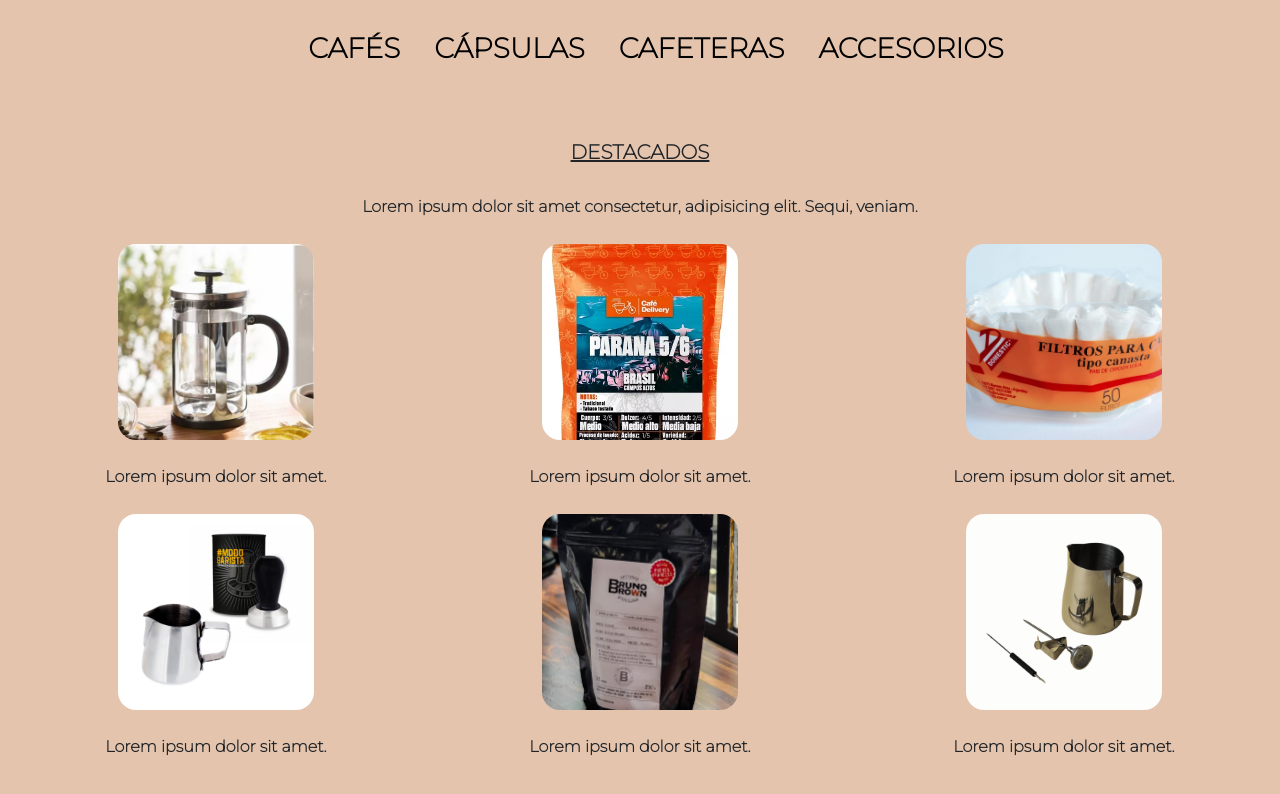
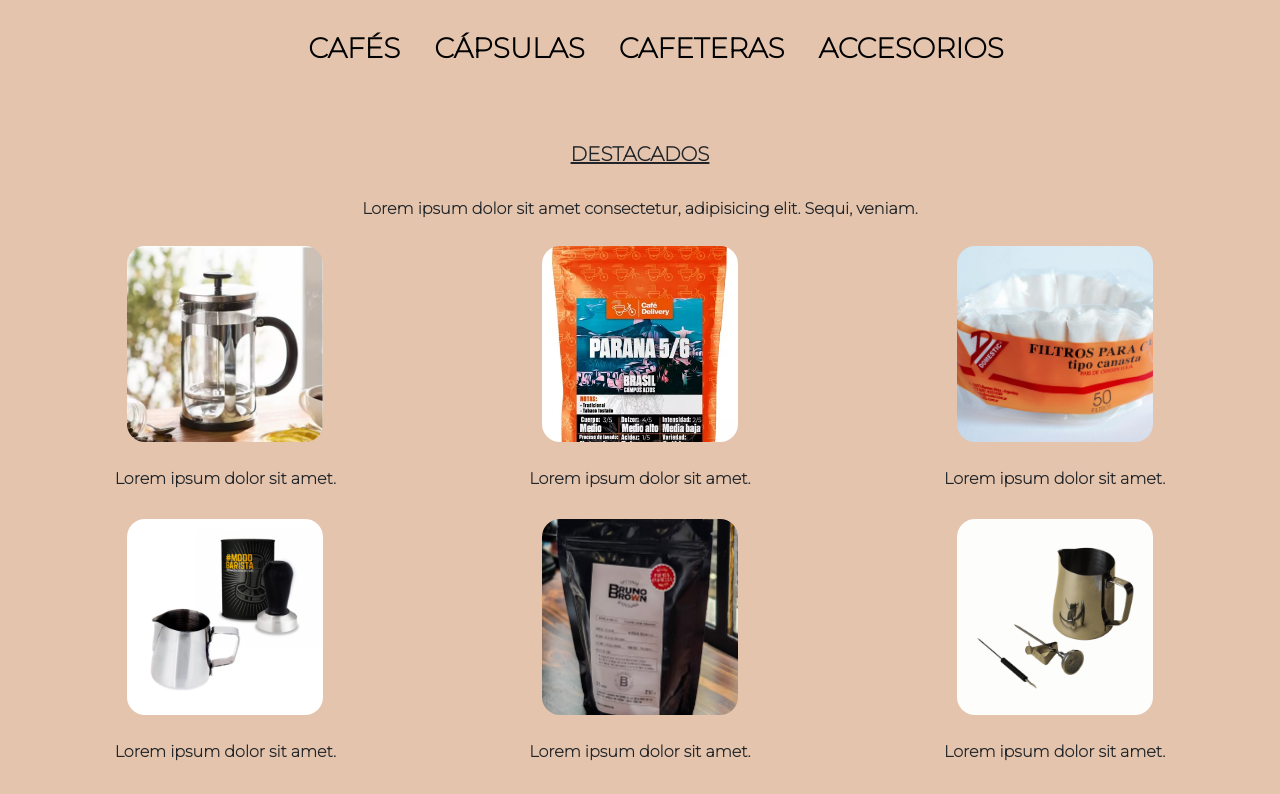
Before and after one commit to MC-Pablo/preentrega2, a plain HTML site: page index.html in a window 1280 px wide. Shown: the part 806-1600 px from the top of the page. Drawn offline with nearby package versions, Linux system fonts and the light colour scheme.

Commit message:
nosotros+grilla

```diff
--- a/css/estilo.css
+++ b/css/estilo.css
@@ -47,6 +47,7 @@
 
 
 .navegador2 ul li {
+    width: auto;
     list-style: none;
     display: inline-block;
     margin: 5px 5px;
@@ -134,6 +135,13 @@
     height: 200px;
     object-fit: cover;
     border-radius: 20px;
+
+}
+
+.row {
+    width: auto;
+    margin: 1px;
+    padding: 1px;
 
 }
 
--- a/index.html
+++ b/index.html
@@ -20,7 +20,8 @@
     <header>
         <div>
             <a href="index.html">
-                <img class="Logo" src="./multimedia/imagenes/primerocafelogo.png" id="top" alt="fotologo" width="300px">
+                <img class="Logo" src="./multimedia/imagenes/logoprimerocafe.avif" id="top" alt="fotologo"
+                    width="300px">
             </a>
         </div>
         <nav class="navbar navbar-expand-lg bg-body-black">
@@ -147,31 +148,30 @@
                     <h2>DESTACADOS</h2>
                     <p>Lorem ipsum dolor sit amet consectetur, adipisicing elit. Sequi, veniam.</p>
                 </div>
-                <div class="col-lg-4 col-md-4 col-sm-12 p-0">
+                <div class="col-lg-4 col-md-4 col-sm-12 ">
                     <img class="imgProducto1" src="./multimedia/imagenes/cafetera francesa.png" alt="prod">
                     <p>Lorem ipsum dolor sit amet.</p>
                 </div>
-                <div class="col-lg-4 col-md-4 col-sm-12 p-0 ">
+                <div class="col-lg-4 col-md-4 col-sm-12  ">
                     <img class="imgProducto2" src="./multimedia/imagenes/cafe brasil.png" alt="prod">
                     <p>Lorem ipsum dolor sit amet.</p>
                 </div>
-                <div class="col-lg-4 col-md-4 col-sm-12 p-0">
-                    <img class="imgProducto3" src="./multimedia/imagenes/filtrocanasta.png" alt="prod" width="300px">
+                <div class="col-lg-4 col-md-4 col-sm-12">
+                    <img class="imgProducto3" src="./multimedia/imagenes/filtrocanasta.png" alt="prod">
                     <p>Lorem ipsum dolor sit amet.</p>
                 </div>
             </div>
             <div class="row">
-                <div class="col-lg-4 col-md-4 col-sm-12 p-0">
+                <div class="col-lg-4 col-md-4 col-sm-12">
                     <img class=" imgProducto1" src="./multimedia/imagenes/imgDestacados/destacado1.png" alt="prod">
                     <p>Lorem ipsum dolor sit amet.</p>
                 </div>
-                <div class="col-lg-4 col-md-4 col-sm-12 p-0">
+                <div class="col-lg-4 col-md-4 col-sm-12">
                     <img class="imgProducto2" src="./multimedia/imagenes/imgDestacados/destacado2.jpeg" alt="prod">
                     <p>Lorem ipsum dolor sit amet.</p>
                 </div>
-                <div class="col-lg-4 col-md-4 col-sm-12 p-0">
-                    <img class="imgProducto3" src="./multimedia/imagenes/imgDestacados/destacado3.png" alt="prod"
-                        width="300px">
+                <div class="col-lg-4 col-md-4 col-sm-12">
+                    <img class="imgProducto3" src="./multimedia/imagenes/imgDestacados/destacado3.png" alt="prod">
                     <p>Lorem ipsum dolor sit amet.</p>
                 </div>
             </div>
--- /dev/null
+++ b/multimedia/animaciones/css/gradiente.css
@@ -0,0 +1,26 @@
+* {
+    margin: 0;
+    padding: 0;
+    box-sizing: border-box;
+}
+
+main {
+    display: flex;
+}
+
+.caja {
+    width: 300px;
+    height: 300px;
+    margin: 20px;
+}
+
+.grad1 {
+
+    background: linear-gradient(to top, green, yellow, red);
+    border-style: double;
+}
+
+.grad2 {
+    background: radial-gradient(navy, pink, blueviolet);
+    height: 150px;
+}
```
Also changed, not shown: multimedia/animaciones/gradiente.html (added, +25 -0 lines).
